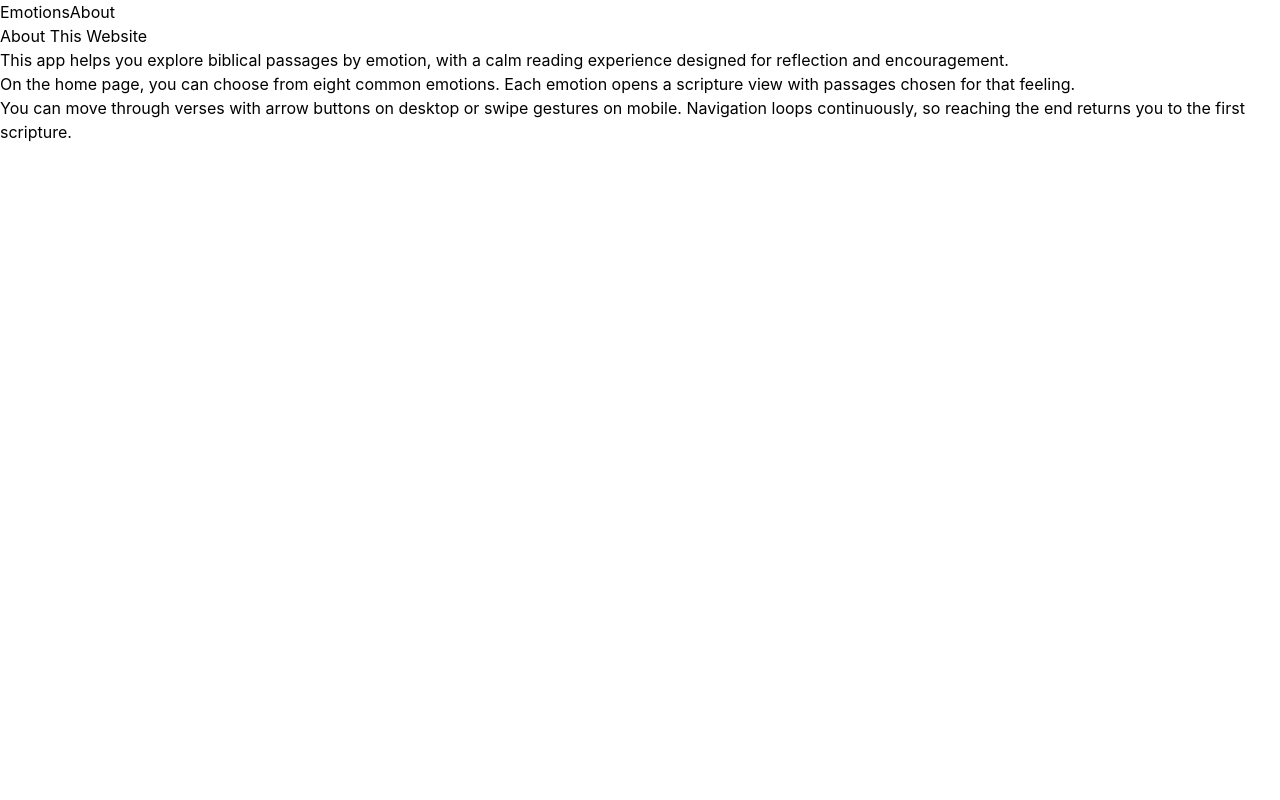
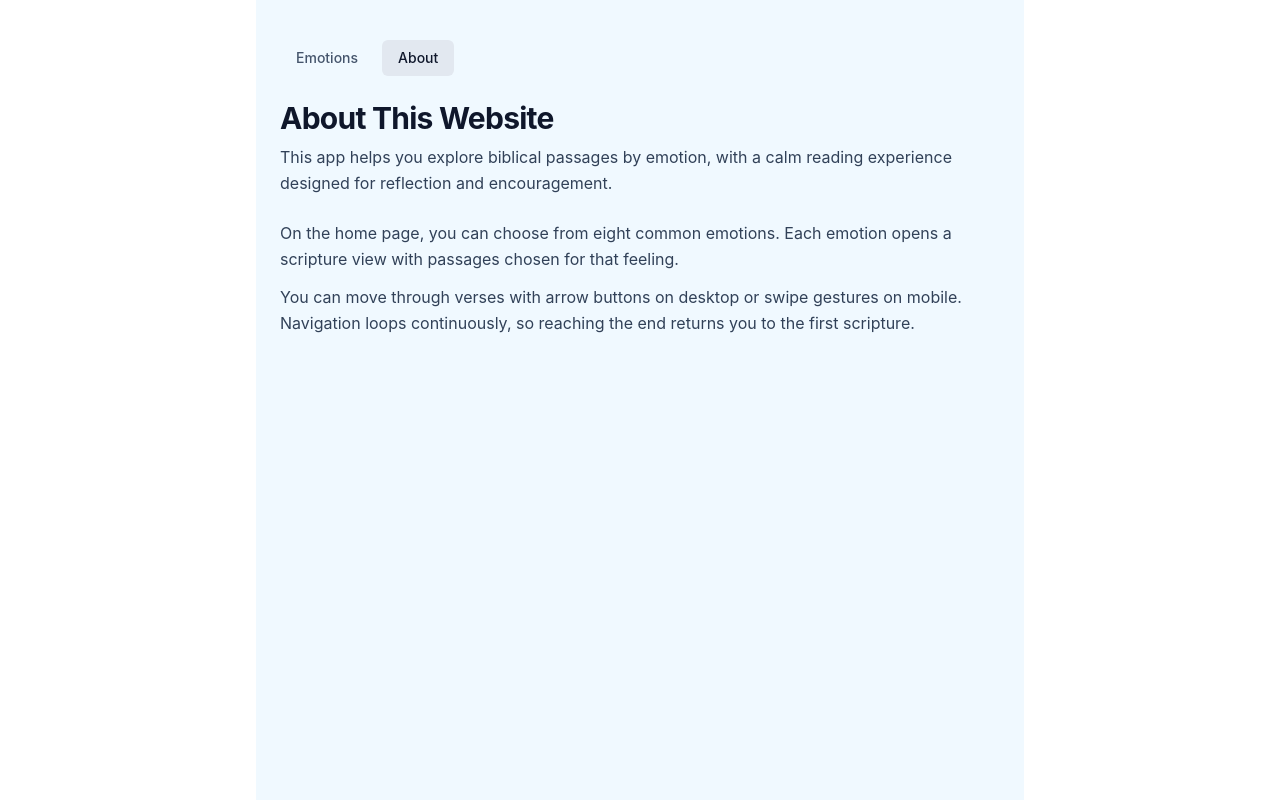
Before and after one commit to Zhiwutian/bible-support, a React (Vite) app in the folder client/: page /about in a window 1280 px wide. Built offline with nearby package versions, Linux system fonts and the light colour scheme.

Commit message:
lint rule fix

```diff
--- a/client/src/index.css
+++ b/client/src/index.css
@@ -1,4 +1,4 @@
-@import url('tailwindcss');
+@import 'tailwindcss';
 
 :root {
   font-family: Inter, system-ui, Avenir, Helvetica, Arial, sans-serif;
```
Also changed, not shown: 1 other file (tests, documents, lock files or other folders).
